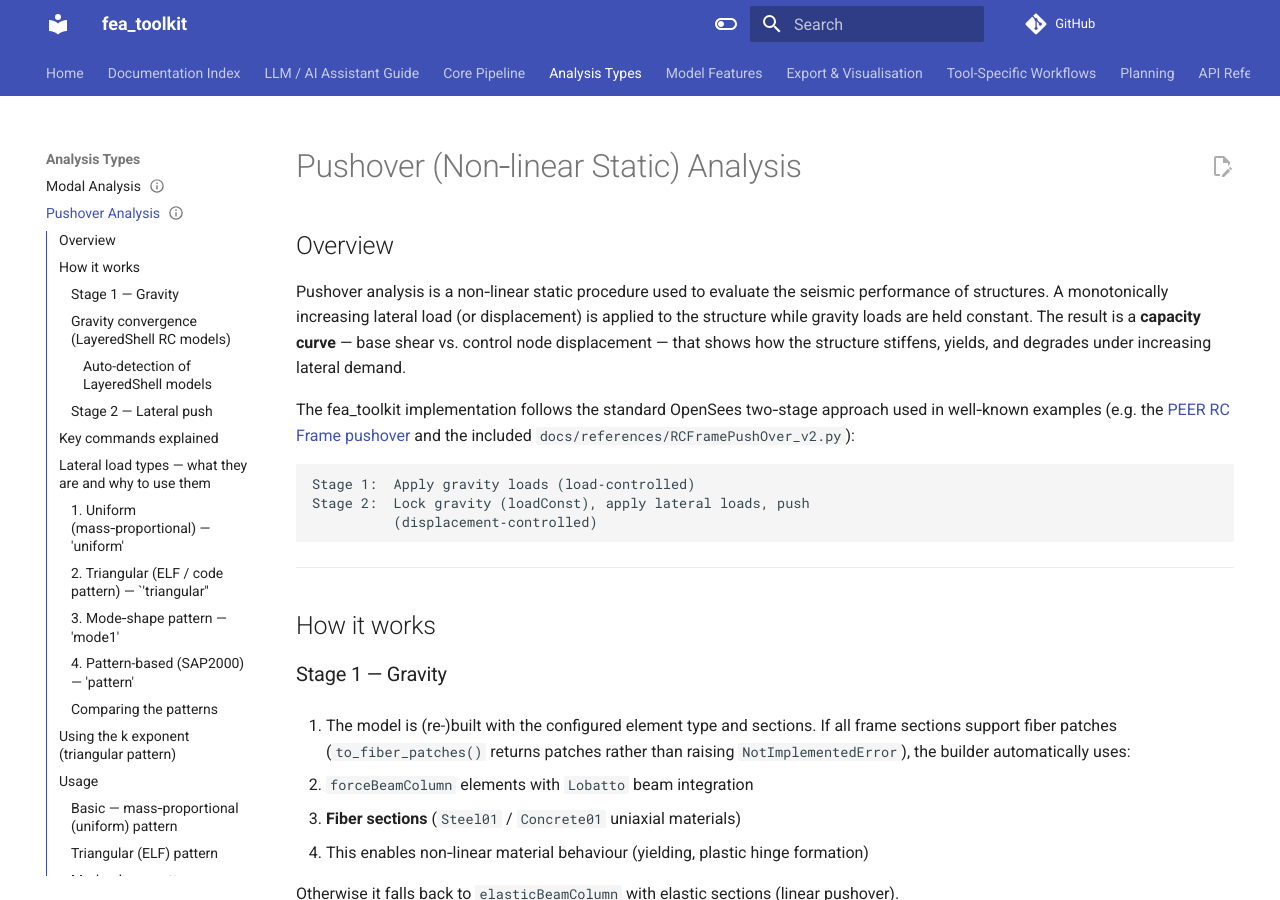
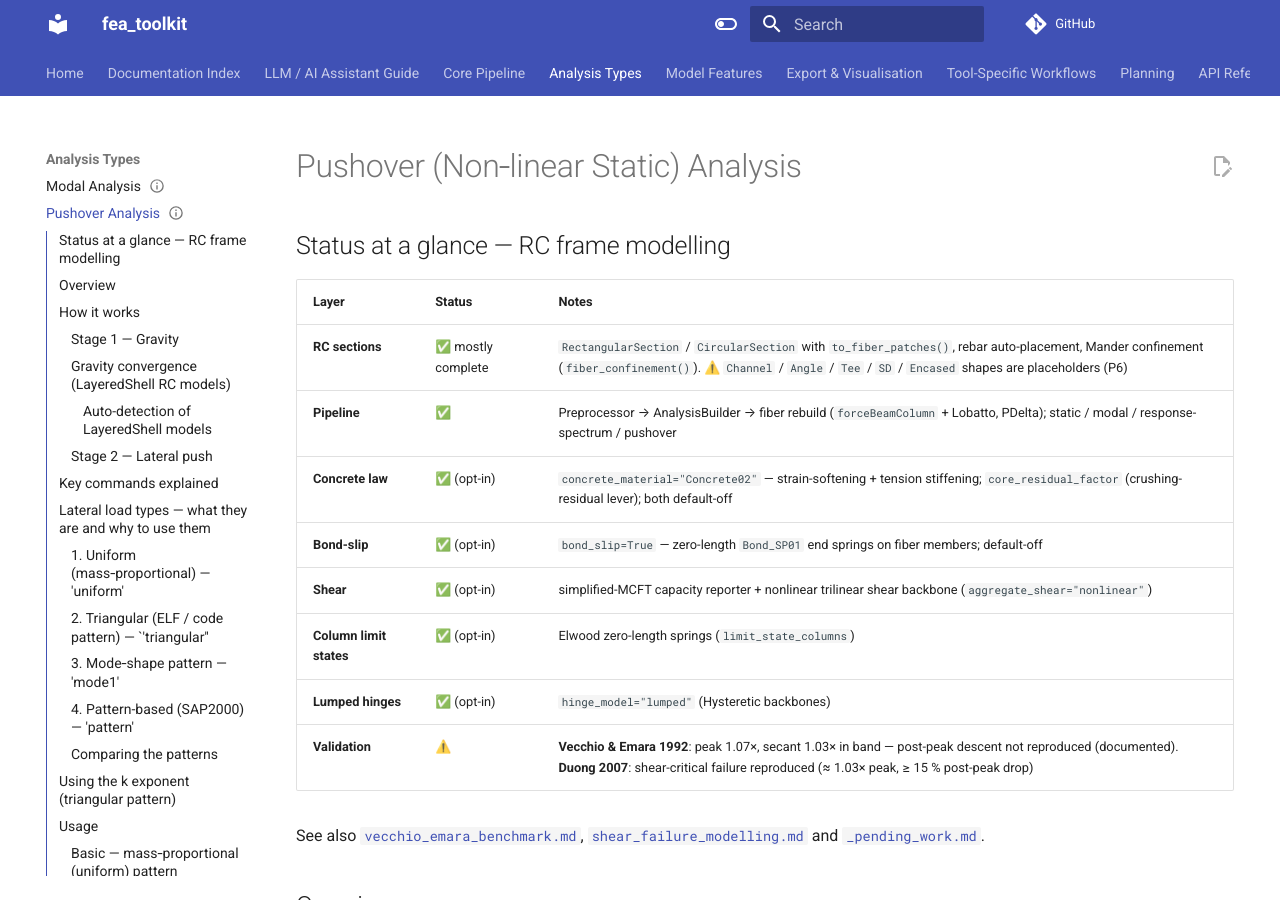
Before and after one commit to boustrephon/fea_toolkit, an MkDocs documentation site: the page built from docs/pushover_analysis.md, in a window 1280 px wide and 900 px high. Built offline with MkDocs 1.6.1 and Material for MkDocs 9.7.7, drawn with Linux system fonts in a browser that asks for light colours; comment, search, counter and statistics services are not loaded.

Commit message:
docs: add 'Status at a glance' tables for RC frame and RC shear-wall modelling
- pushover_analysis.md: RC frame modelling status table (sections/pipeline/Concrete02/bond-slip/shear/limit-states/hinges/validation) with pointers to the V&E benchmark, shear-failure and pending-work docs.

- mvlem_wall_analysis.md: RC shear-wall modelling status table (LayeredShell/MVLEM/SFI_MVLEM_3D/SFI-MVLEM-2D-broken/FSAM/pushover/capacity).

- Both pages are auto-included in the mkdocs build (exclude_docs: _*.py flips mkdocs into include-everything mode) - verified the tables render on the built site.

```diff
--- a/docs/pushover_analysis.md
+++ b/docs/pushover_analysis.md
@@ -7,6 +7,23 @@ category: [analysis-types]
 related: [modal_analysis.md, tcl_export.md, stiffness_factors.md, element_properties_config.md, storey_response.md]
 ---
 # Pushover (Non‑linear Static) Analysis
+
+## Status at a glance — RC frame modelling
+
+| Layer | Status | Notes |
+|---|---|---|
+| **RC sections** | ✅ mostly complete | `RectangularSection` / `CircularSection` with `to_fiber_patches()`, rebar auto-placement, Mander confinement (`fiber_confinement()`).  ⚠️ `Channel` / `Angle` / `Tee` / `SD` / `Encased` shapes are placeholders (P6) |
+| **Pipeline** | ✅ | Preprocessor → AnalysisBuilder → fiber rebuild (`forceBeamColumn` + Lobatto, PDelta); static / modal / response-spectrum / pushover |
+| **Concrete law** | ✅ (opt-in) | `concrete_material="Concrete02"` — strain-softening + tension stiffening; `core_residual_factor` (crushing-residual lever); both default-off |
+| **Bond-slip** | ✅ (opt-in) | `bond_slip=True` — zero-length `Bond_SP01` end springs on fiber members; default-off |
+| **Shear** | ✅ (opt-in) | simplified-MCFT capacity reporter + nonlinear trilinear shear backbone (`aggregate_shear="nonlinear"`) |
+| **Column limit states** | ✅ (opt-in) | Elwood zero-length springs (`limit_state_columns`) |
+| **Lumped hinges** | ✅ (opt-in) | `hinge_model="lumped"` (Hysteretic backbones) |
+| **Validation** | ⚠️ | **Vecchio & Emara 1992**: peak 1.07×, secant 1.03× in band — post-peak descent not reproduced (documented).  **Duong 2007**: shear-critical failure reproduced (≈ 1.03× peak, ≥ 15 % post-peak drop) |
+
+See also [`vecchio_emara_benchmark.md`](vecchio_emara_benchmark.md),
+[`shear_failure_modelling.md`](shear_failure_modelling.md) and
+[`_pending_work.md`](_pending_work.md).
 
 ## Overview
 
```
Also changed, not shown: docs/mvlem_wall_analysis.md (+12 -0 lines).
